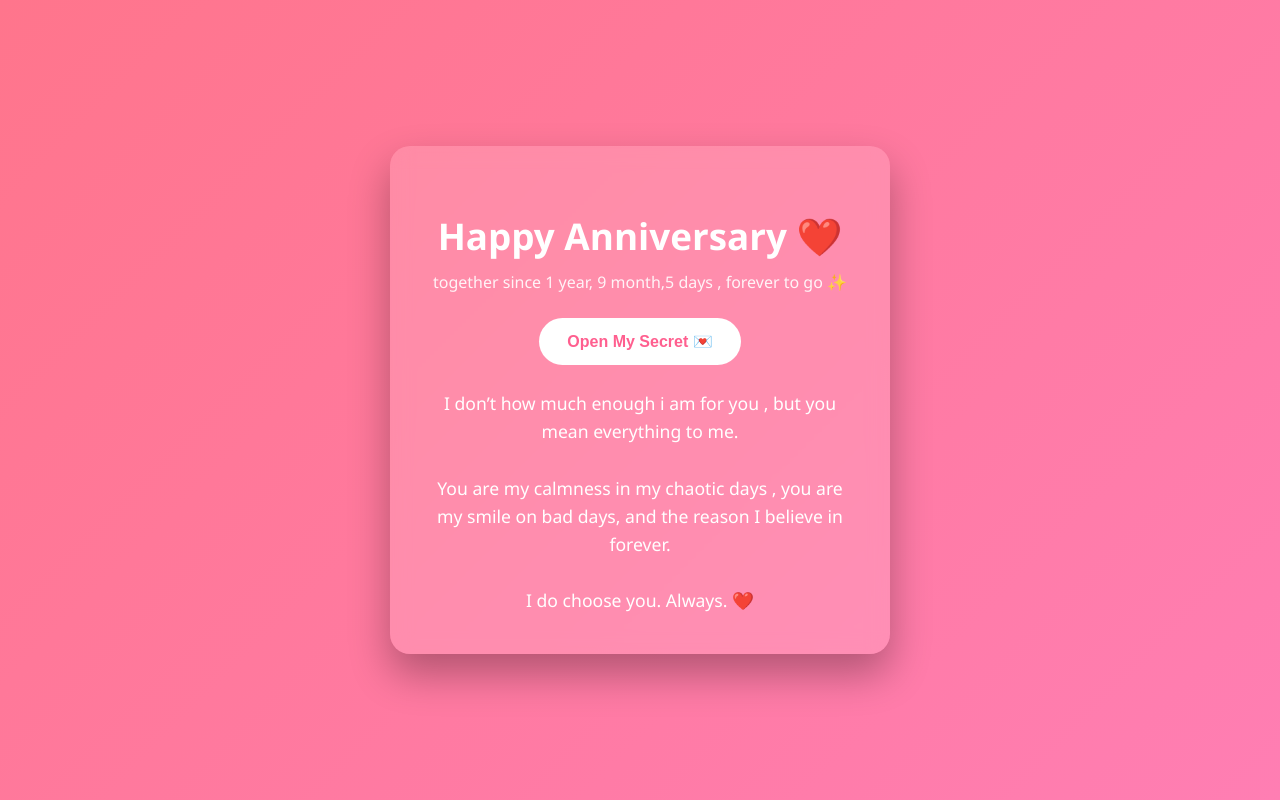
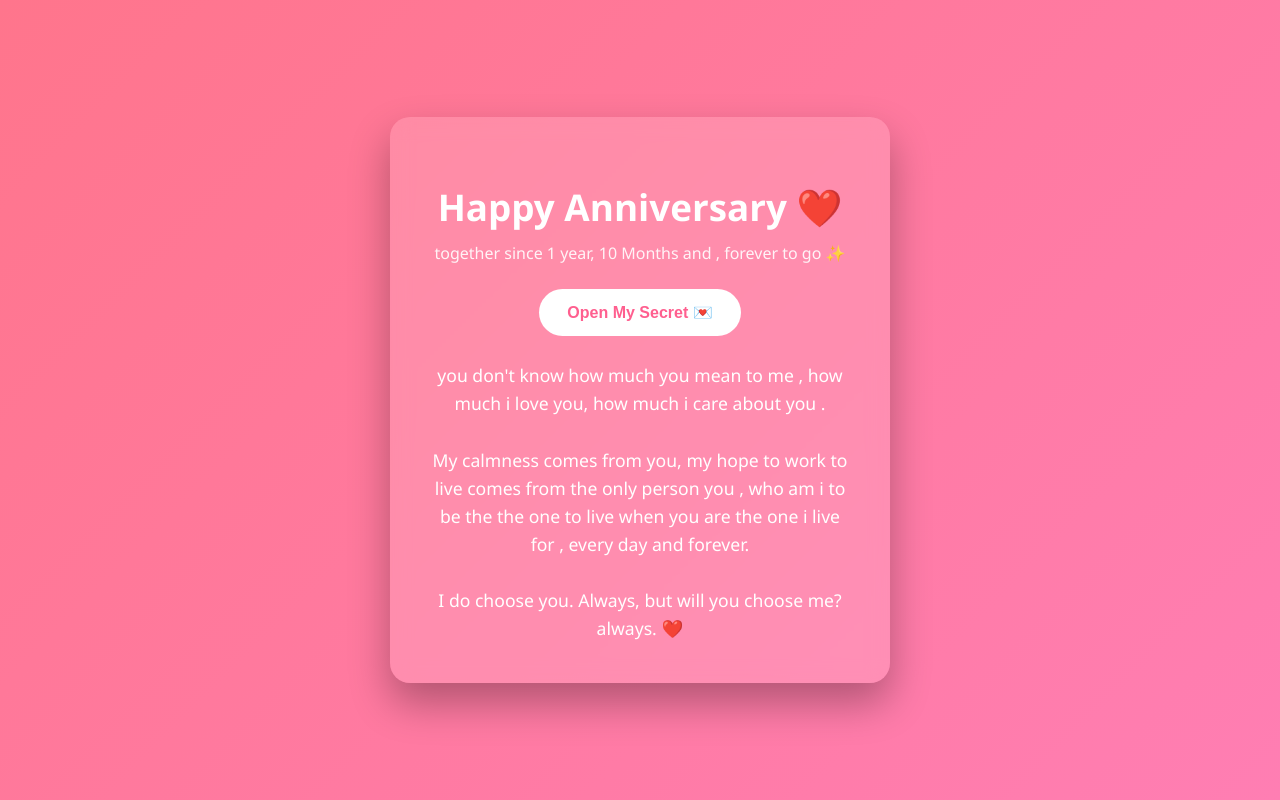
Before and after one commit to scorpio9898/anniversary, a plain HTML site: page index.html in a window 1280 px wide. Both pictures are taken after a click on the button "Open My Secret 💌". Drawn offline with Linux system fonts and the light colour scheme.

Commit message:
Update index.html

```diff
--- a/index.html
+++ b/index.html
@@ -87,18 +87,18 @@
 
   <div class="card">
     <h1>Happy Anniversary ❤️</h1>
-    <div class="date">together since 1 year, 9 month,5 days  , forever to go ✨</div>
+    <div class="date">together since 1 year, 10 Months and  , forever to go ✨</div>
 
     <button onclick="revealSecret()">Open My Secret 💌</button>
 
     <div id="secretMessage" class="secret">
-      I don’t how much enough i am for you , but you mean everything to me.
+      you don't know how much you mean to me , how much i love you, how much i care about you  .
       <br><br>
-      You are my calmness in my chaotic days , you are my smile on bad days,
-      and the reason I believe in forever.
+      My calmness comes from you, my hope to work to live comes from the only person you ,  who am i
+      to be the the one to live when you are the one i live for , every day and forever.
 
       <br><br>
-      I do choose you. Always. ❤️
+      I do choose you. Always, but will you choose me?always. ❤️
     </div>
   </div>
 
```
